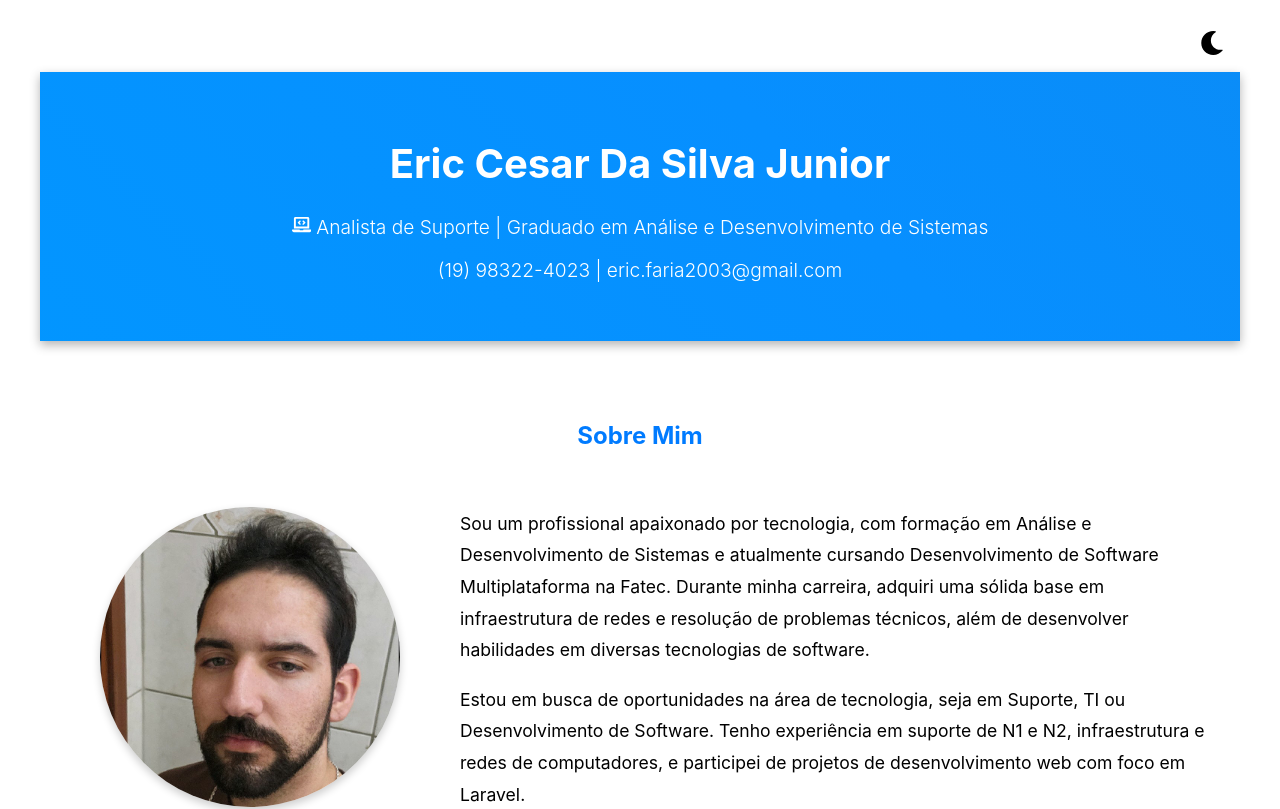
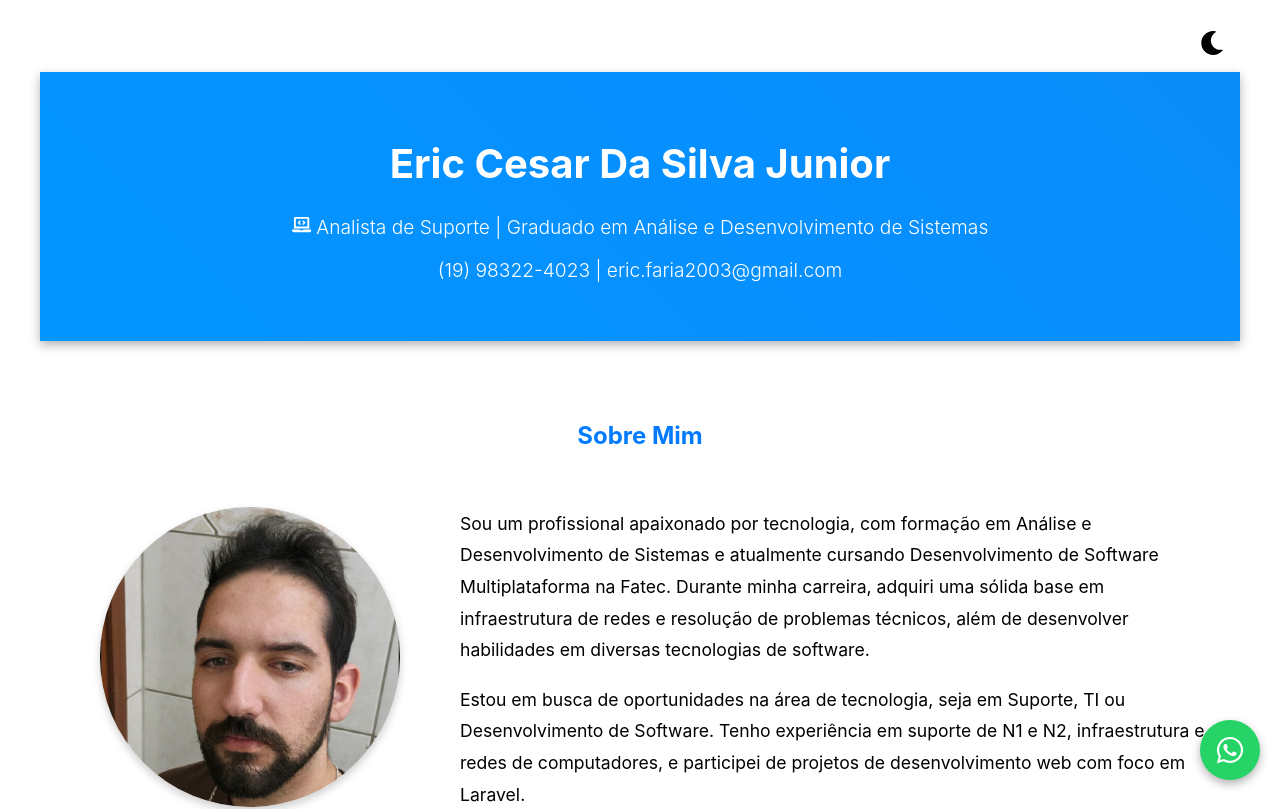
Before and after one commit to EricFNL1/Portifolio1, a React (Create React App) app: page / in a window 1280 px wide. Shown: the top 809 px of the page. Built offline with nearby package versions, Linux system fonts and the light colour scheme.

Commit message:
Update botão whatsapp

```diff
--- a/src/App.css
+++ b/src/App.css
@@ -105,3 +105,25 @@
     transform: rotate(360deg);
   }
 }
+
+.whatsapp-float {
+  position: fixed;
+  bottom: 20px;
+  right: 20px;
+  background-color: #25D366;
+  color: white;
+  width: 60px;
+  height: 60px;
+  border-radius: 50%;
+  display: flex;
+  justify-content: center;
+  align-items: center;
+  box-shadow: 0px 4px 10px rgba(0, 0, 0, 0.3);
+  cursor: pointer;
+  z-index: 1000;
+  transition: transform 0.3s ease;
+}
+
+.whatsapp-float:hover {
+  transform: scale(1.1);
+}
--- a/src/App.js
+++ b/src/App.js
@@ -371,6 +371,12 @@ function App() {
       </section>
 
 
+      <div
+  className="whatsapp-float"
+  onClick={() => window.open('https://wa.me/19983224023', '_blank')}
+>
+  <FaWhatsapp size={30} />
+</div>
 
       <footer style={footerStyle} className="gradient-effect">
         <p>&copy; 2024 - Eric Cesar Da Silva Junior. Todos os direitos reservados.</p>
```
